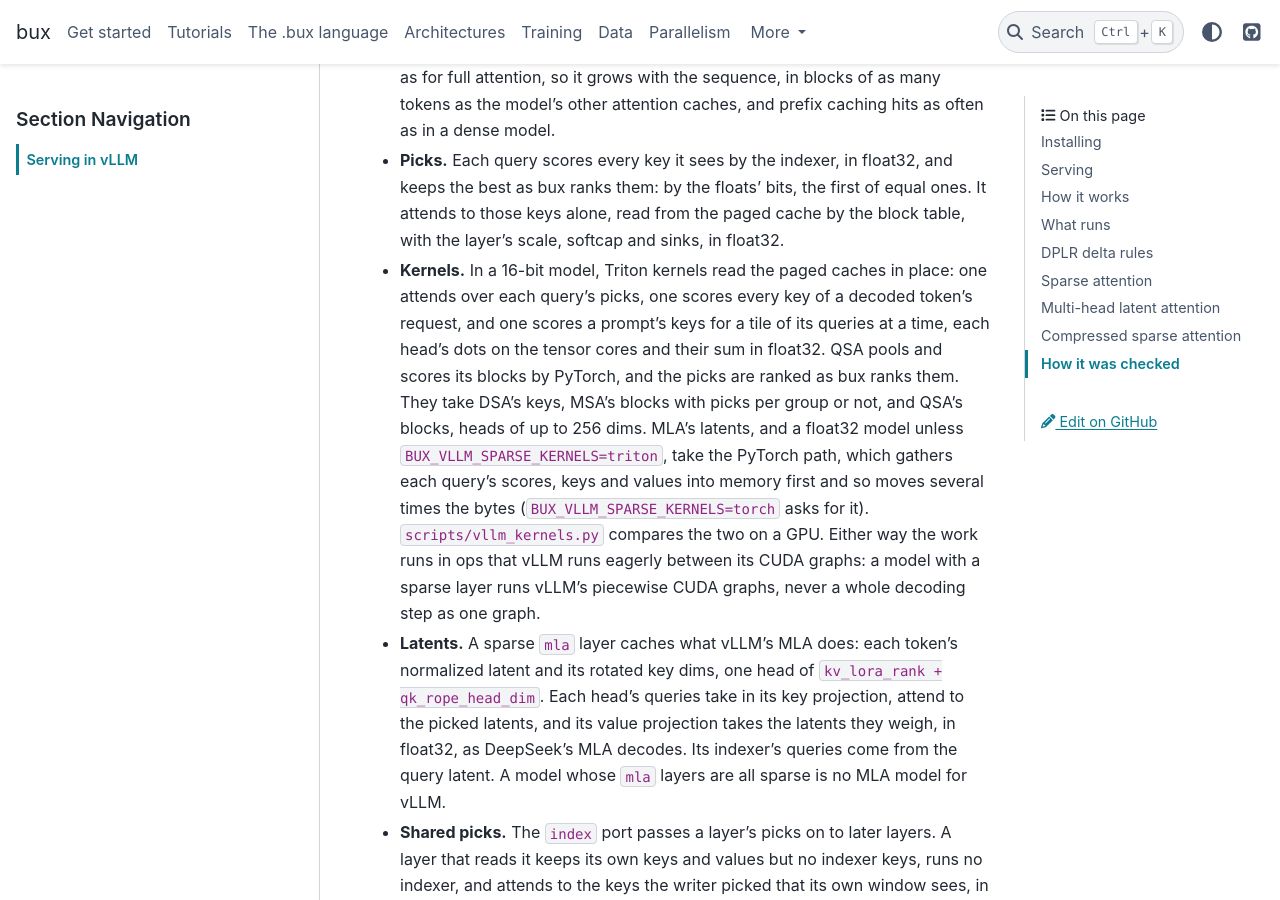
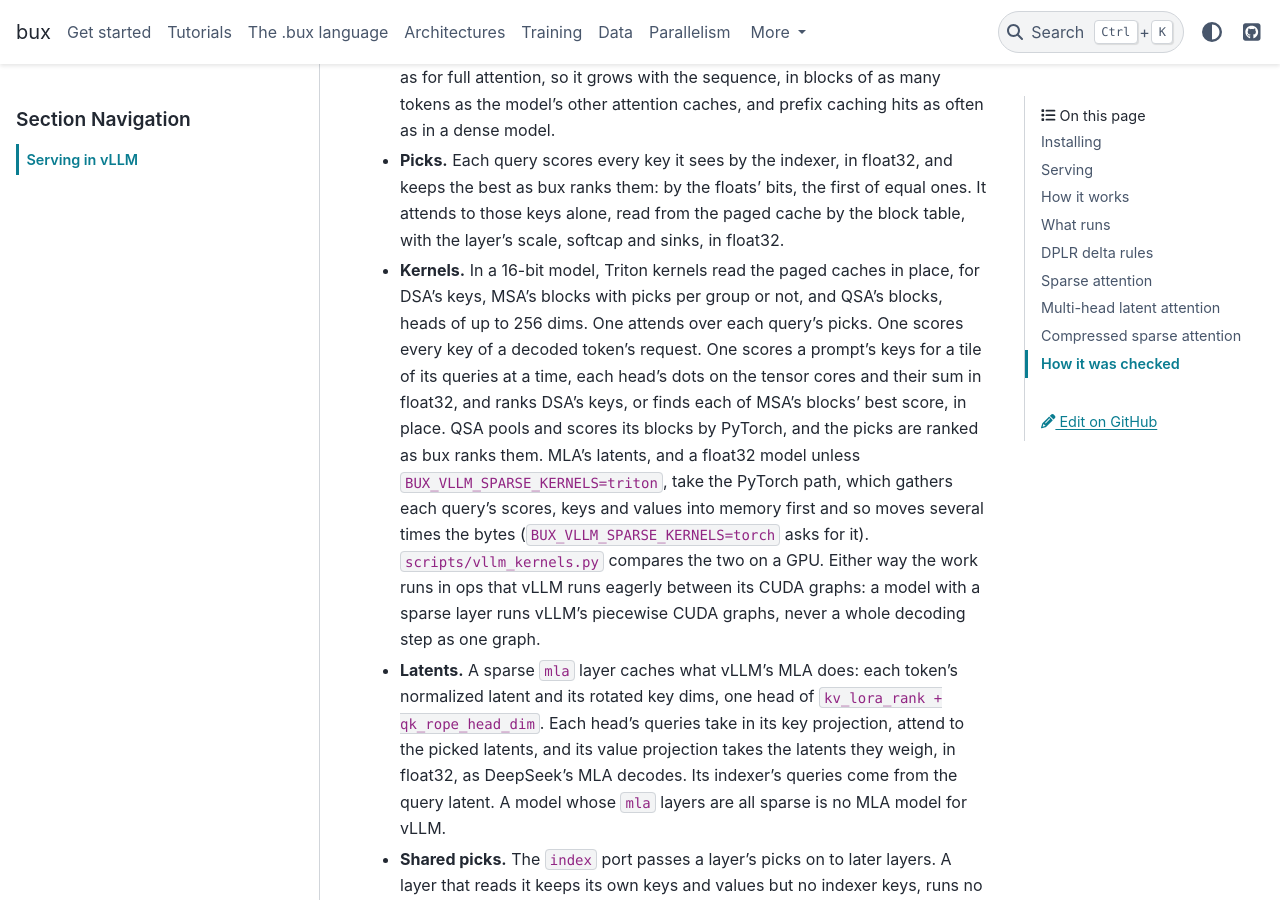
Before and after one commit to pilot7747/bux, a Sphinx documentation site: the page built from docs/export/vllm.md, in a window 1280 px wide and 900 px high, scrolled down 8716 px. Built offline with Sphinx 7.4.7 and the PyData theme 0.15.4, drawn with Linux system fonts in a browser that asks for light colours; some of the changed text lies outside the part shown.

Commit message:
Docs: the vLLM plugin's sparse kernels, one at a time; csa no longer all PyTorch
Co-Authored-By: Claude Opus 5.5 <noreply@anthropic.com>

```diff
--- a/docs/export/vllm.md
+++ b/docs/export/vllm.md
@@ -241,18 +241,20 @@ layer: a window, sinks, a softcap, and a `gqa` layer's conv on keys and values a
   keeps the best as bux ranks them: by the floats' bits, the first of equal ones.
   It attends to those keys alone, read from the paged cache by the block table,
   with the layer's scale, softcap and sinks, in float32.
-- **Kernels.** In a 16-bit model, Triton kernels read the paged caches in place:
-  one attends over each query's picks, one scores every key of a decoded token's
-  request, and one scores a prompt's keys for a tile of its queries at a time, each
-  head's dots on the tensor cores and their sum in float32. QSA pools and scores
-  its blocks by PyTorch, and the picks are ranked as bux ranks them. They take DSA's keys, MSA's blocks with picks per group
-  or not, and QSA's blocks, heads of up to 256 dims. MLA's latents, and a float32
-  model unless `BUX_VLLM_SPARSE_KERNELS=triton`, take the PyTorch path, which
-  gathers each query's scores, keys and values into memory first and so moves
-  several times the bytes (`BUX_VLLM_SPARSE_KERNELS=torch` asks for it).
-  `scripts/vllm_kernels.py` compares the two on a GPU. Either way the work runs in
-  ops that vLLM runs eagerly between its CUDA graphs: a model with a sparse layer
-  runs vLLM's piecewise CUDA graphs, never a whole decoding step as one graph.
+- **Kernels.** In a 16-bit model, Triton kernels read the paged caches in place,
+  for DSA's keys, MSA's blocks with picks per group or not, and QSA's blocks, heads
+  of up to 256 dims. One attends over each query's picks. One scores every key of
+  a decoded token's request. One scores a prompt's keys for a tile of its queries
+  at a time, each head's dots on the tensor cores and their sum in float32, and
+  ranks DSA's keys, or finds each of MSA's blocks' best score, in place. QSA pools
+  and scores its blocks by PyTorch, and the picks are ranked as bux ranks them.
+  MLA's latents, and a float32 model unless `BUX_VLLM_SPARSE_KERNELS=triton`, take
+  the PyTorch path, which gathers each query's scores, keys and values into memory
+  first and so moves several times the bytes (`BUX_VLLM_SPARSE_KERNELS=torch` asks
+  for it). `scripts/vllm_kernels.py` compares the two on a GPU. Either way the work
+  runs in ops that vLLM runs eagerly between its CUDA graphs: a model with a sparse
+  layer runs vLLM's piecewise CUDA graphs, never a whole decoding step as one
+  graph.
 - **Latents.** A sparse `mla` layer caches what vLLM's MLA does: each token's
   normalized latent and its rotated key dims, one head of `kv_lora_rank +
   qk_rope_head_dim`. Each head's queries take in its key projection, attend to the
```
Also changed, not shown: other parts of docs/export/vllm.md (+1 -1 lines).
